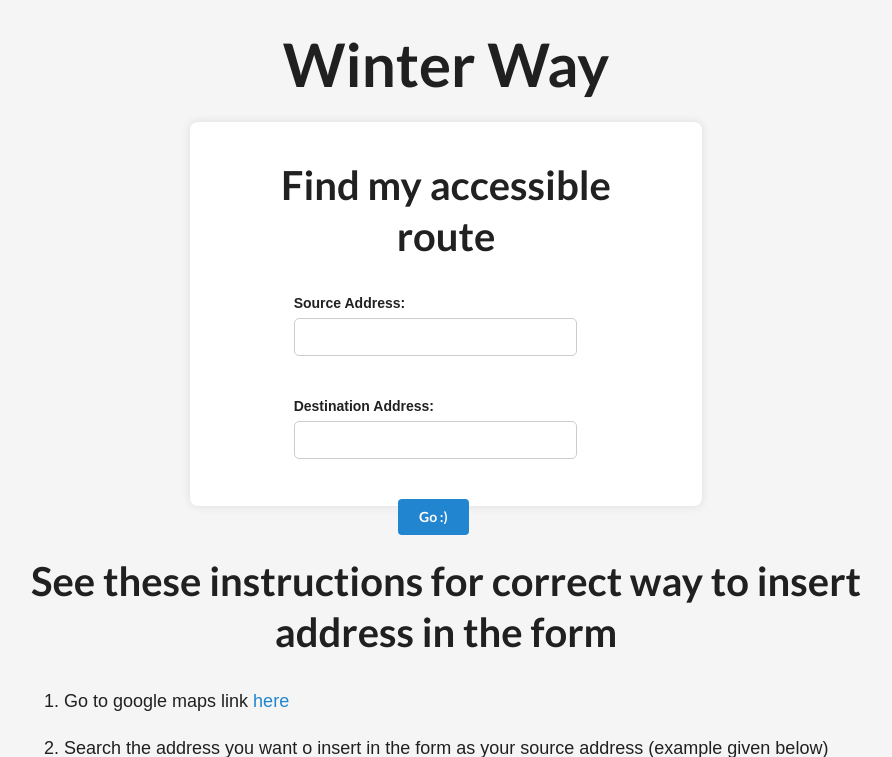
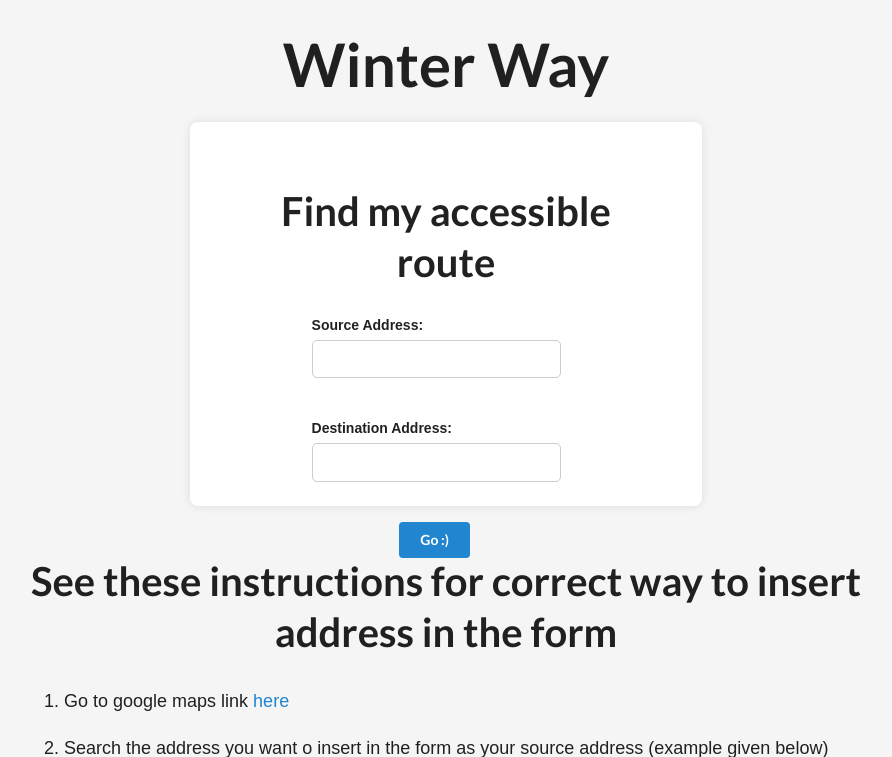
Before and after one commit to anreetka/Refined-ElleHacks-2024, a Flask app: page / in a window 1280 px wide. Shown: the top 757 px of the page, without its empty margins (194-1086 px from the left). Run offline with Flask 3, Linux system fonts and the light colour scheme; some libraries are stand-ins or nearby versions.

Commit message:
[anreet] modified css

```diff
--- a/static/css/form.css
+++ b/static/css/form.css
@@ -27,7 +27,7 @@ h1{
     padding-right: 30px;
     width: 40%;
     height: 80%;
-    padding: 3%;
+    padding: 5%;
 }
 
 .header {
```
